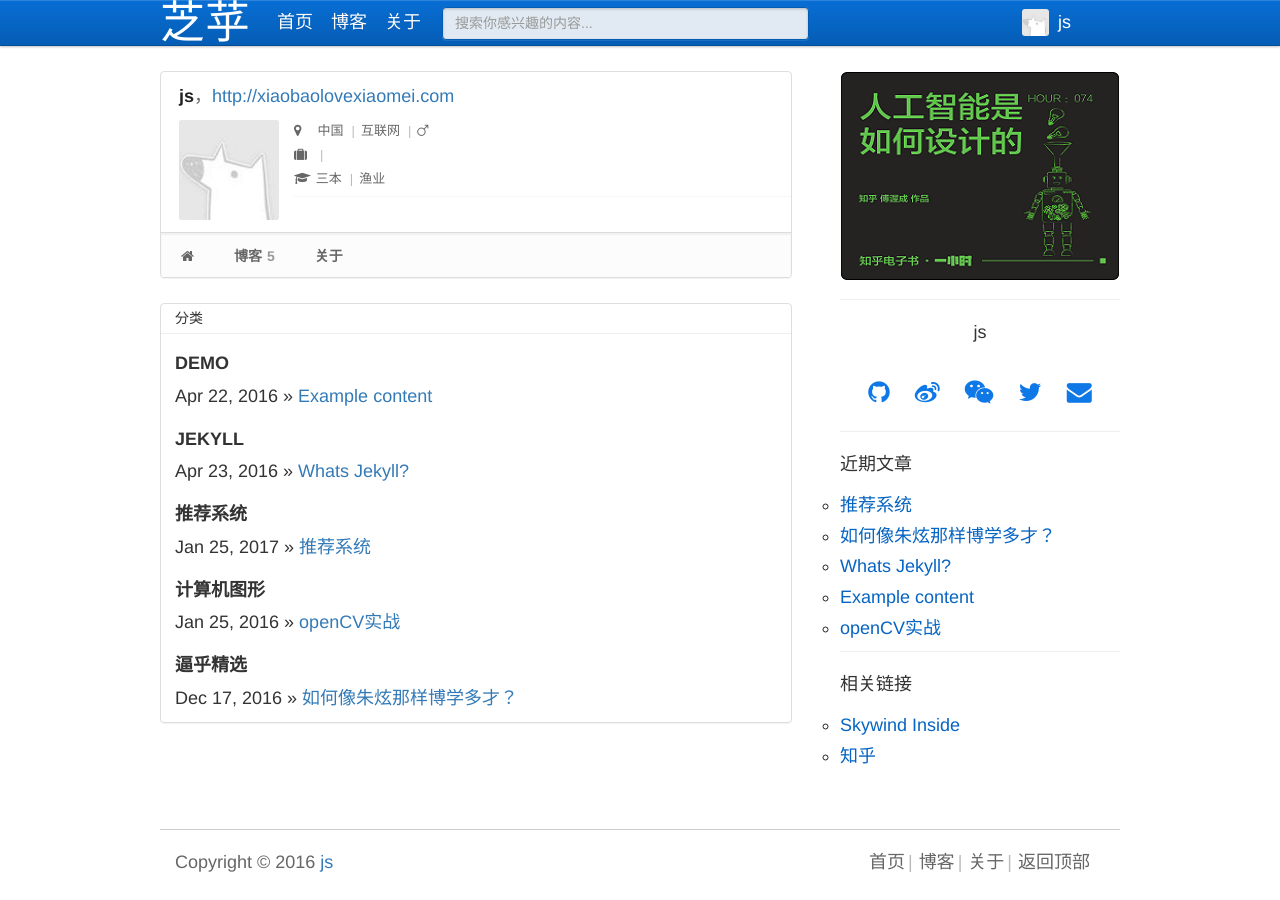
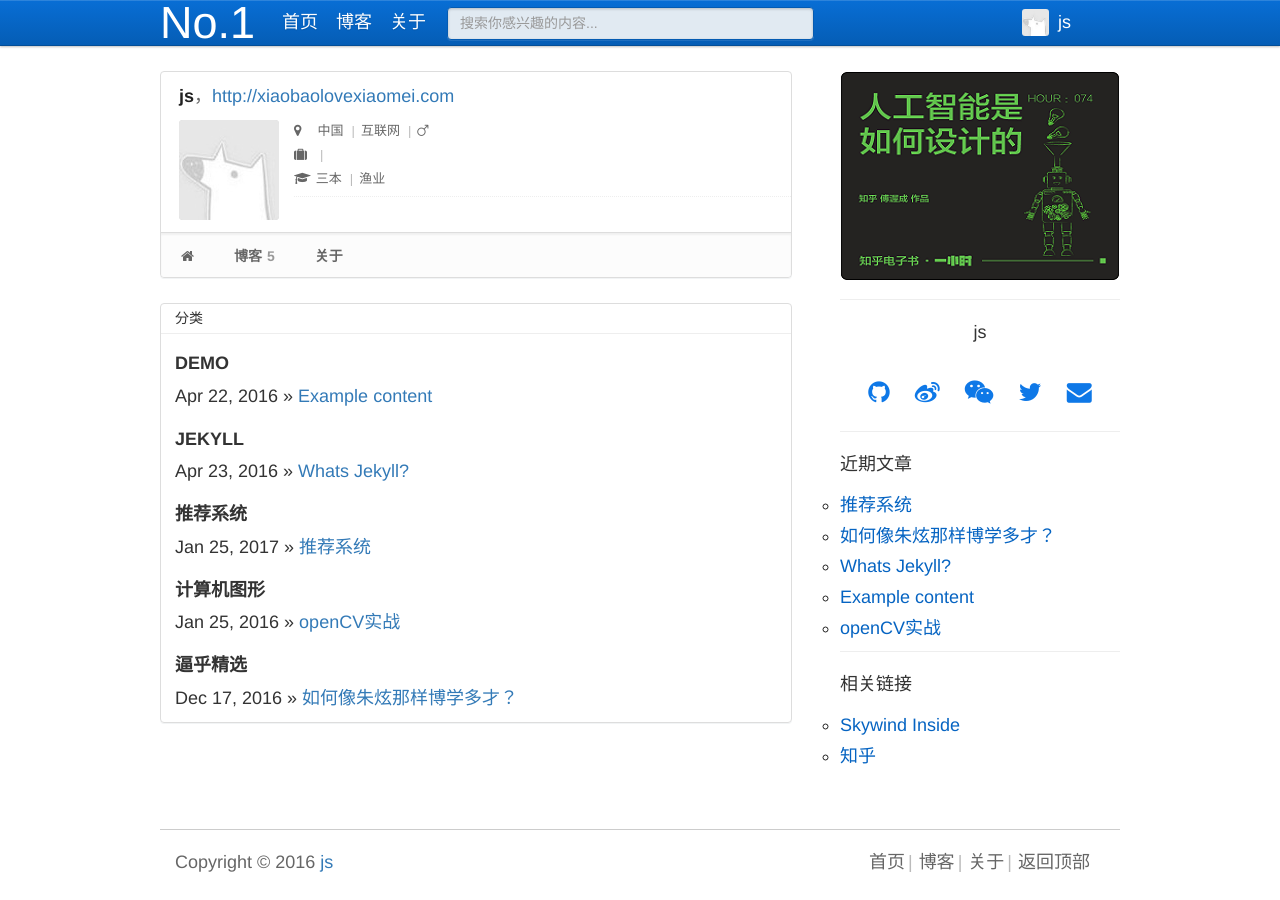
Before and after one commit to webbings/zhihustyleblog, a Jekyll site: the page built from index.html, in a window 1280 px wide. Built offline with Jekyll 4.4.1, drawn with Linux system fonts in a browser that asks for light colours; the list of posts is cut into pages by our own code; comment, search, counter and statistics services are not loaded.

Commit message:
Update _config.yml

```diff
--- a/_config.yml
+++ b/_config.yml
@@ -1,5 +1,5 @@
 # Site settings
-title: 芝苸
+title: No.1
 url: "http://xiaobaolovexiaomei.com"    # the protocol and hostname of your site, eg. `http://clark-zhao.github.io`
 baseurl: "" # the prefix of your site uri, eg. `/jekyll-theme-BoHu` or just one slash `/`
 #timezone: Asia/Shanghai
```
